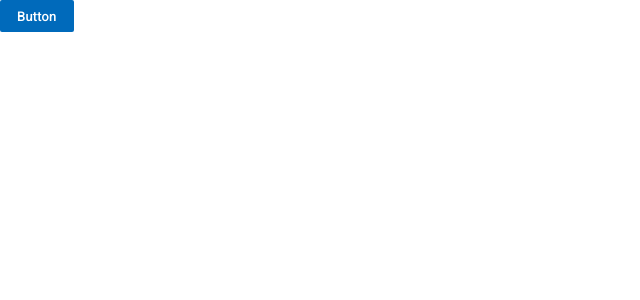
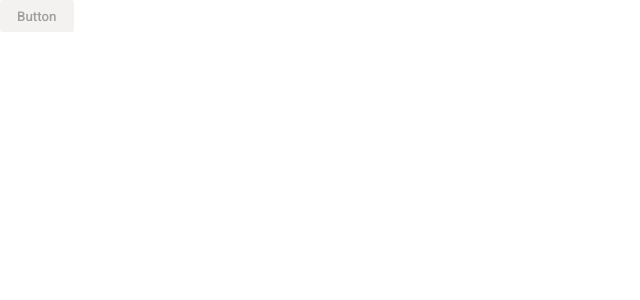
Before and after one commit to thang080920/Recipy-Frontend, a React (Create React App) app: page / in a window 1280 px wide. Shown: the top 300 px of the page, without its empty margins (0-640 px from the left). Built offline with nearby package versions, Linux system fonts and the light colour scheme.

Commit message:
update function disabled

```diff
--- a/src/components/Button/Button.jsx
+++ b/src/components/Button/Button.jsx
@@ -23,7 +23,7 @@ const StyledButton = styled.button`
 `
 
 const Button = props => {
-	const { fullSize, text, primary, onClick } = props
+	const { fullSize, text, primary, disabled, onClick } = props
 
 	let className = style.DefaultButton
 	if (primary) className += ` ${style.PrimaryButton}`
@@ -33,6 +33,7 @@ const Button = props => {
 			<StyledButton
 				onClick={onClick}
 				fullSize={fullSize}
+				disabled={disabled}
 				className={className}
 				primary={primary}>
 				{text}
@@ -45,6 +46,7 @@ Button.defaultProps = {
 	text: 'Button',
 	primary: false,
 	fullSize: false,
+	disabled: false,
 }
 
 export default Button
--- a/src/components/Button/Button.module.scss
+++ b/src/components/Button/Button.module.scss
@@ -7,6 +7,19 @@
 	font-weight: 500;
 	padding: 0 16px;
 	border-radius: 2px;
+
+	&:disabled {
+		border-color: #f3f2f1;
+		background-color: #f3f2f1;
+		color: #a19f9d;
+		cursor: default;
+	}
+
+	&:hover:disabled {
+		border-color: #f3f2f1;
+		background-color: #f3f2f1;
+		color: #a19f9d;
+	}
 }
 
 .PrimaryButton {
--- a/src/pages/Login.jsx
+++ b/src/pages/Login.jsx
@@ -8,7 +8,7 @@ let handleClick = e => {
 const Login = () => {
 	return (
 		<div>
-			<Button primary onClick={handleClick} />
+			<Button disabled primary onClick={handleClick} />
 		</div>
 	)
 }
```
